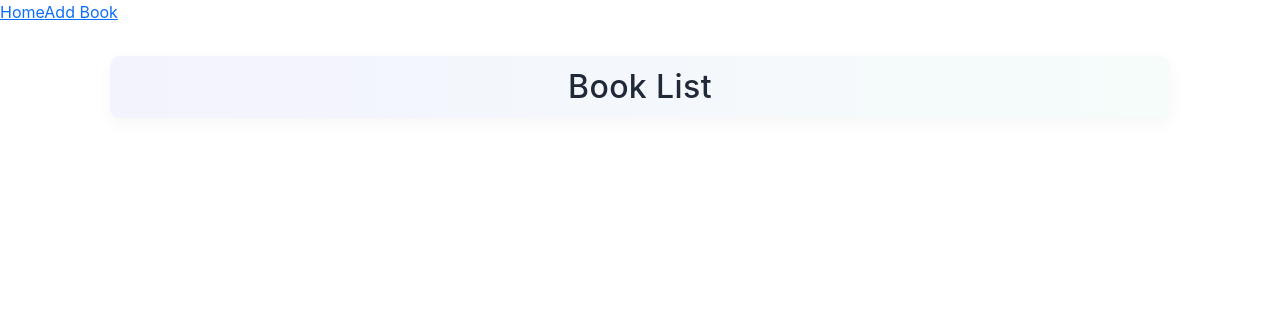
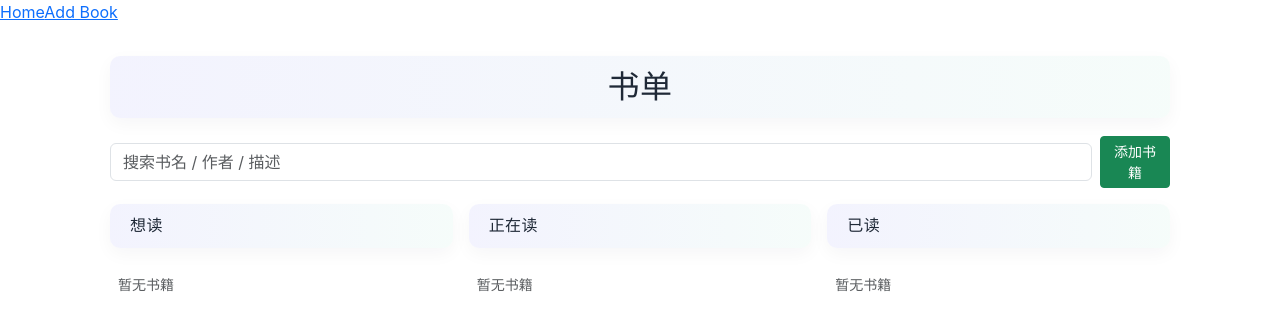
Before and after one commit to DorisGo/Books, a React (Create React App) app: page / in a window 1280 px wide. Shown: the top 330 px of the page. Built offline with nearby package versions, Linux system fonts and the light colour scheme.

Commit message:
增添拖拽功能

```diff
--- a/package.json
+++ b/package.json
@@ -3,6 +3,9 @@
   "version": "0.1.0",
   "private": true,
   "dependencies": {
+    "@dnd-kit/core": "^6.3.1",
+    "@dnd-kit/modifiers": "^9.0.0",
+    "@dnd-kit/sortable": "^10.0.0",
     "@testing-library/dom": "^10.4.1",
     "@testing-library/jest-dom": "^6.8.0",
     "@testing-library/react": "^16.3.0",
--- a/src/App.js
+++ b/src/App.js
@@ -65,7 +65,11 @@ function App() {
         <Route
           path="/item/:id"
           element={
-            <BookItem books={books} onDelete={handleDeleteBook} onUpdateBook={handleUpdateBook} />
+            <BookItem
+              books={books}
+              onDelete={handleDeleteBook}
+              onUpdateBook={handleUpdateBook}
+            />
           }
         />
       </Routes>
--- a/src/Pages/Home.css
+++ b/src/Pages/Home.css
@@ -76,3 +76,9 @@
     padding: 18px 12px;
   }
 }
+
+/* DnD columns */
+.dnd-wrapper { display: flex; gap: 16px; }
+.book-list-column { min-height: 120px; padding: 8px; border-radius: 8px; }
+.column { display: flex; flex-direction: column; }
+.column .bl { text-align: left; }
--- a/src/Pages/Home.js
+++ b/src/Pages/Home.js
@@ -1,59 +1,154 @@
-import React from "react";
+import React, { useMemo, useState } from "react";
 import { Link } from "react-router-dom";
+import {
+  DndContext,
+  useDraggable,
+  useDroppable,
+  PointerSensor,
+  useSensor,
+  useSensors,
+} from "@dnd-kit/core";
 import "./Home.css";
 
-function Home({ books = [], onDelete, onUpdateBook }) {
-  const statusLabel = (s) => s || "未标注";
+const STATUS = [
+  { key: "unread", label: "想读" },
+  { key: "reading", label: "正在读" },
+  { key: "read", label: "已读" },
+];
+
+function DraggableBook({ book }) {
+  const { attributes, listeners, setNodeRef, transform, isDragging } = useDraggable({
+    id: String(book.id),
+  });
+  const style = {
+    transform: transform ? `translate3d(${transform.x}px, ${transform.y}px, 0)` : undefined,
+    zIndex: isDragging ? 999 : "auto",
+    cursor: "grab",
+  };
+  return (
+    <div ref={setNodeRef} style={style} {...attributes} {...listeners} className="book-card card mb-2">
+      <div className="card-body p-2 d-flex justify-content-between align-items-start">
+        <div>
+          <Link to={`/item/${book.id}`} className="title card-title">
+            {book.title || "无标题"}
+          </Link>
+          <div className="meta text-muted small">{book.author || "未知作者"}</div>
+          {book.description && <div className="text-muted small mt-1">{book.description}</div>}
+        </div>
+      </div>
+    </div>
+  );
+}
+
+function DroppableColumn({ id, title, children }) {
+  const { isOver, setNodeRef } = useDroppable({ id });
+  return (
+    <div className="column">
+      <h5 className="bl" style={{ fontSize: "1rem" }}>{title}</h5>
+      <div
+        ref={setNodeRef}
+        className="book-list-column"
+        style={{
+          minHeight: 120,
+          background: isOver ? "#f0f8ff" : "transparent",
+          padding: 8,
+          borderRadius: 8,
+        }}
+      >
+        {children}
+      </div>
+    </div>
+  );
+}
+
+export default function Home({ books = [], onDelete, onUpdateBook }) {
+  const [q, setQ] = useState("");
+  const sensors = useSensors(useSensor(PointerSensor));
+
+  const grouped = useMemo(() => {
+    const g = { unread: [], reading: [], read: [] };
+    (books || []).forEach((b) => {
+      const k = b.status || "unread";
+      if (!g[k]) g[k] = [];
+      g[k].push(b);
+    });
+    return g;
+  }, [books]);
+
+  const filterList = (list) => {
+    const ql = q.trim().toLowerCase();
+    if (!ql) return list;
+    return list.filter(
+      (b) =>
+        (b.title || "").toLowerCase().includes(ql) ||
+        (b.author || "").toLowerCase().includes(ql) ||
+        (b.description || "").toLowerCase().includes(ql)
+    );
+  };
+
+  const handleDragEnd = (event) => {
+    const { active, over } = event;
+    if (!over) return;
+    const bookId = parseInt(active.id, 10);
+    const destStatus = over.id;
+    const book = books.find((b) => b.id === bookId);
+    if (!book || book.status === destStatus) return;
+    onUpdateBook(bookId, { status: destStatus });
+  };
 
   const toggleNextStatus = (book) => {
-    const order = ["unread", "to-read", "reading", "read"];
+    const order = ["unread", "reading", "read"];
     const idx = order.indexOf(book.status || "unread");
     const next = order[(idx + 1) % order.length];
-    onUpdateBook && onUpdateBook(book.id, { status: next });
+    onUpdateBook(book.id, { status: next });
   };
 
   return (
     <div className="home">
-      <h1 className="bl">Book List</h1>
-      <ul className="book-list">
-        {(books || []).map((book) => (
-          <li key={book.id}>
-            <div className="book-card card">
-              <div className="card-body d-flex justify-content-between align-items-start">
-                <div>
-                  <Link to={`/item/${book.id}`} className="title h6 mb-1 d-block">
-                    {book.title}
-                  </Link>
-                  <div className="meta text-muted">{book.author}</div>
+      <h2 className="bl">书单</h2>
+
+      <div className="mb-3 d-flex gap-2" style={{ alignItems: "center" }}>
+        <input
+          className="form-control"
+          type="search"
+          placeholder="搜索书名 / 作者 / 描述"
+          value={q}
+          onChange={(e) => setQ(e.target.value)}
+        />
+        <Link to="/add" className="btn btn-success btn-sm ms-auto">添加书籍</Link>
       </div>
 
-                <div className="text-end">
-                  <span className="badge bg-secondary me-2">{statusLabel(book.status)}</span>
-                  <div className="btn-group" role="group">
+      <DndContext sensors={sensors} onDragEnd={handleDragEnd}>
+        <div className="d-flex gap-3" style={{ alignItems: "flex-start" }}>
+          {STATUS.map((s) => {
+            const list = grouped[s.key] || [];
+            const shown = filterList(list);
+            return (
+              <div key={s.key} style={{ flex: 1, minWidth: 240 }}>
+                <DroppableColumn id={s.key} title={s.label}>
+                  {shown.length === 0 && <div className="text-muted small">暂无书籍</div>}
+                  {shown.map((book) => (
+                    <div key={book.id}>
+                      <DraggableBook book={book} />
+                      <div className="d-flex justify-content-end gap-1 mb-3">
                         <button
                           className="btn btn-sm btn-outline-primary"
                           onClick={() => toggleNextStatus(book)}
-                      title="切换状态"
                         >
                           切换
                         </button>
-                    <button
-                      className="btn btn-sm btn-outline-danger"
-                      onClick={() => onDelete && onDelete(book.id)}
-                      title="删除"
-                    >
+                        <button className="btn btn-sm btn-outline-danger" onClick={() => onDelete(book.id)}>
                           删除
                         </button>
                       </div>
                     </div>
+                  ))}
+                </DroppableColumn>
               </div>
-              {book.description && <div className="card-footer text-muted">{book.description}</div>}
+            );
+          })}
         </div>
-          </li>
-        ))}
-      </ul>
+      </DndContext>
     </div>
   );
 }
-
-export default Home;
```
Also changed, not shown: src/index.js (+7 -7 lines), 1 other file (tests, documents, lock files or other folders). Lines whose indentation alone changed are shown as unchanged.
